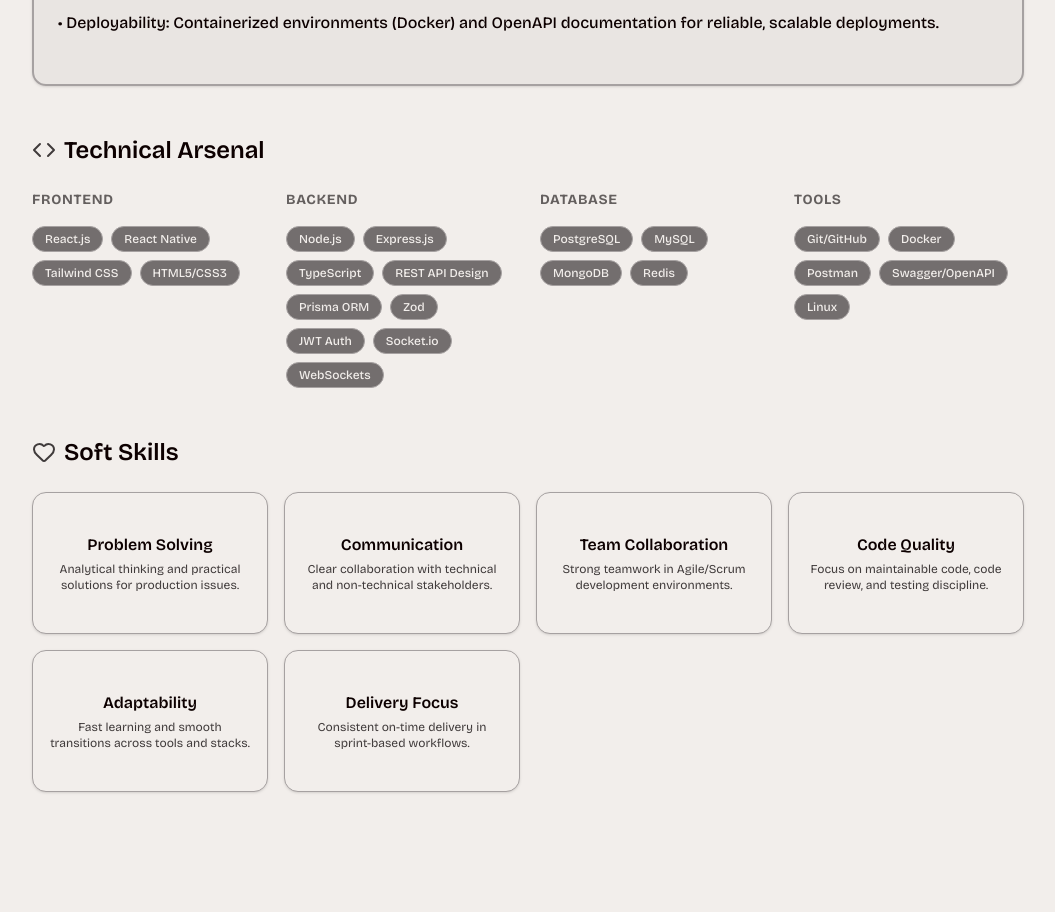
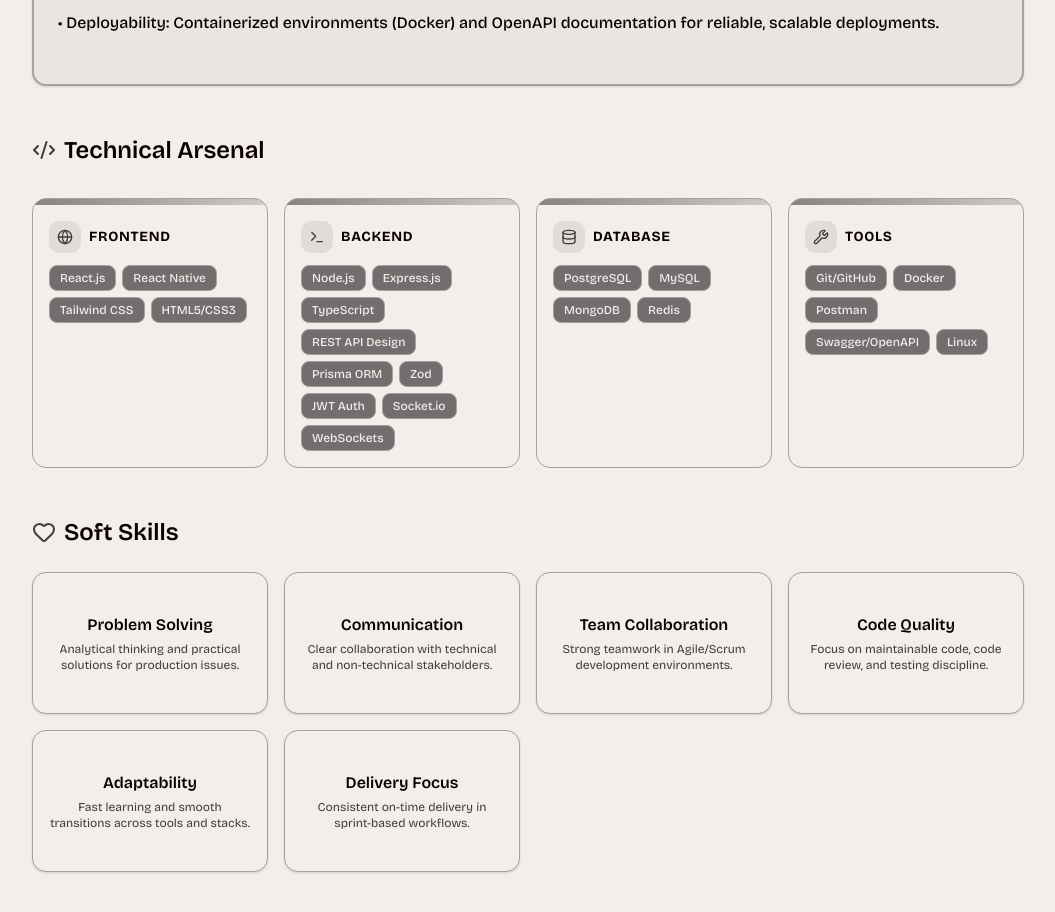
Before and after one commit to sugamghising/Portfolio, a React (Vite) app in the folder frontend/: page / in a window 1280 px wide. Shown: the part 3020-3932 px from the top of the page, without its empty margins (112-1167 px from the left). Built offline with nearby package versions, Linux system fonts and the light colour scheme; no server answers.

Commit message:
feat: Enhance Technical Arsenal section with dynamic icons and improved layout

```diff
--- a/frontend/src/components/sections/AboutSection.tsx
+++ b/frontend/src/components/sections/AboutSection.tsx
@@ -3,7 +3,7 @@
 import EducationCard from "../about/EducationCard";
 import ExperienceTimeline from "../about/ExperienceTimeline";
 import { Card, CardContent } from "../ui/card";
-import { User, GraduationCap, Briefcase, Code, Heart, ShieldCheck } from "lucide-react";
+import { User, GraduationCap, Briefcase, Code2, Heart, ShieldCheck, Globe, Database, Terminal, Wrench } from "lucide-react";
 
 const AboutSection = () => {
   const skillCategories = {
@@ -92,30 +92,50 @@
         </Card>
       </div>
 
-      {/* Technical Arsenal - REPLACED TABS */}
+      {/* Technical Arsenal */}
       <div className="mb-12">
-        <div className="flex items-center gap-2 mb-6">
-          <Code className="w-6 h-6 text-primary" />
+        <div className="flex items-center gap-2 mb-8">
+          <Code2 className="w-6 h-6 text-primary" />
           <h3 className="text-2xl font-semibold">Technical Arsenal</h3>
         </div>
-        <div className="grid grid-cols-1 sm:grid-cols-2 lg:grid-cols-4 gap-6">
-          {Object.entries(skillCategories).map(([category, catSkills]) => (
-            <div key={category} className="space-y-4">
-              <h4 className="text-sm font-bold uppercase tracking-wider text-muted-foreground/80">
+        <div className="grid grid-cols-1 sm:grid-cols-2 lg:grid-cols-4 gap-4">
+          {Object.entries(skillCategories).map(([category, catSkills], idx) => {
+            const icons: Record<string, typeof Code2> = {
+              Frontend: Globe,
+              Backend: Terminal,
+              Database,
+              Tools: Wrench,
+            };
+            const Icon = icons[category] || Code2;
+            return (
+              <div
+                key={category}
+                className="group relative rounded-xl border bg-card transition-all duration-300 hover:shadow-md hover:-translate-y-0.5 overflow-hidden"
+              >
+                <div className="h-1.5 bg-gradient-to-r from-primary/60 to-primary/20" />
+                <div className="p-4">
+                  <div className="flex items-center gap-2 mb-3">
+                    <div className="flex items-center justify-center w-8 h-8 rounded-lg bg-primary/10 text-primary">
+                      <Icon className="w-4 h-4" />
+                    </div>
+                    <h4 className="text-sm font-bold uppercase tracking-wider">
                       {category}
                     </h4>
-              <div className="flex flex-wrap gap-2">
+                  </div>
+                  <div className="flex flex-wrap gap-1.5">
                     {catSkills.map((skill) => (
                       <span
                         key={skill.name}
-                    className="px-3 py-1 text-xs font-medium rounded-full bg-secondary text-secondary-foreground border border-border"
+                        className="px-2.5 py-1 text-xs font-medium rounded-md bg-secondary text-secondary-foreground border border-border transition-colors duration-200 hover:border-primary/40 hover:bg-primary/5"
                       >
                         {skill.name}
                       </span>
                     ))}
                   </div>
                 </div>
-          ))}
+              </div>
+            );
+          })}
         </div>
       </div>
 
```
Lines whose indentation alone changed are shown as unchanged.
